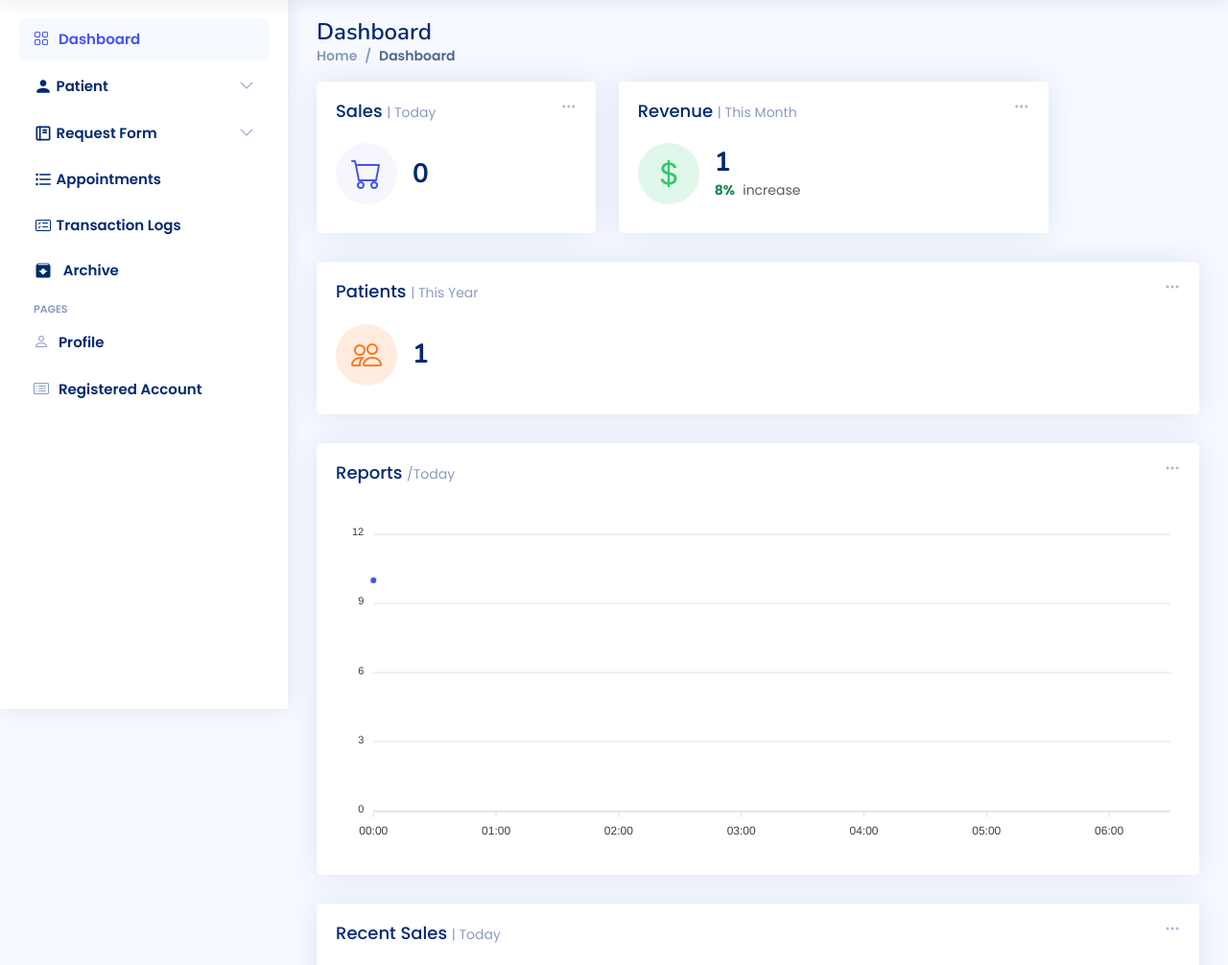
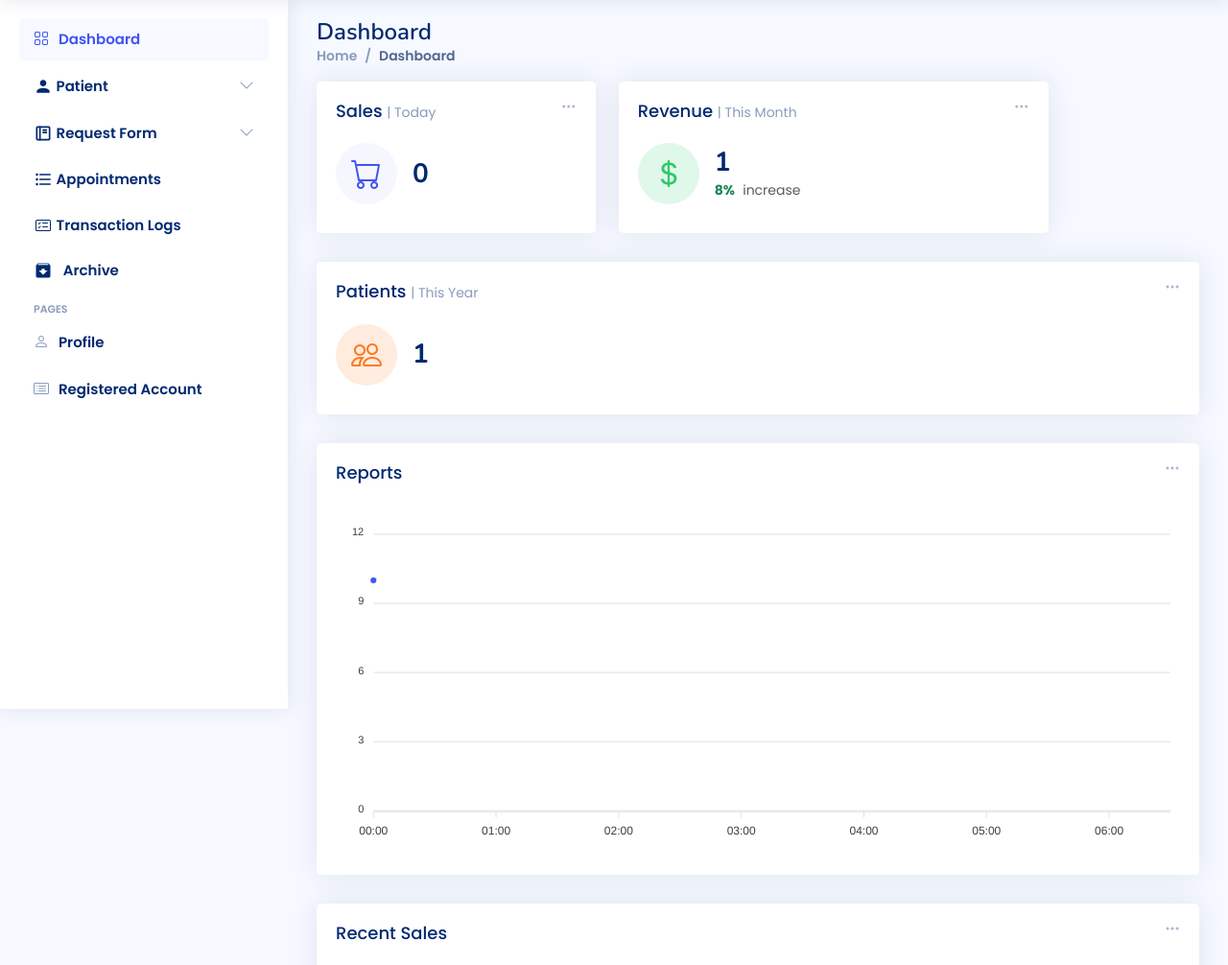
Before and after one commit to Charles787205/diagnosys, a PHP site: page /login/dashboard.php in a window 1280 px wide. Shown: the part 61-1067 px from the top of the page at 96% size. Run offline with PHP 8.4, Linux system fonts and the light colour scheme; the visitor is signed in with stand-in values (Sample User, id 1); data comes from the database, SQL or seed files in the repository; tables that the repository leaves empty hold one stand-in row (values such as "Sample post"); some libraries are stand-ins or nearby versions.

Commit message:
update dashboard

```diff
--- a/Admin/dashboard.php
+++ b/Admin/dashboard.php
@@ -173,7 +173,7 @@
                 </div>
 
                 <div class="card-body">
-                  <h5 class="card-title">Reports <span>/Today</span></h5>
+                  <h5 class="card-title">Reports</h5>
 
                   <!-- Line Chart -->
                   <div id="reportsChart"></div>
@@ -251,7 +251,7 @@
                 </div>
 
                 <div class="card-body">
-                  <h5 class="card-title">Recent Sales <span>| Today</span></h5>
+                  <h5 class="card-title">Recent Sales</h5>
 
                   <table class="table table-borderless datatable">
                     <thead>
@@ -264,7 +264,7 @@
                       </tr>
                     </thead>
                     <tbody>
-                      <?php foreach($salesRequestToday as $request): ?>
+                      <?php foreach($salesRequest as $request): ?>
                       <tr>
                         <th scope="row"><a href="#">#<?php echo $request->id ?></a></th>
                         <td><?php echo $request->patient->getFullName() ?></td>
```
